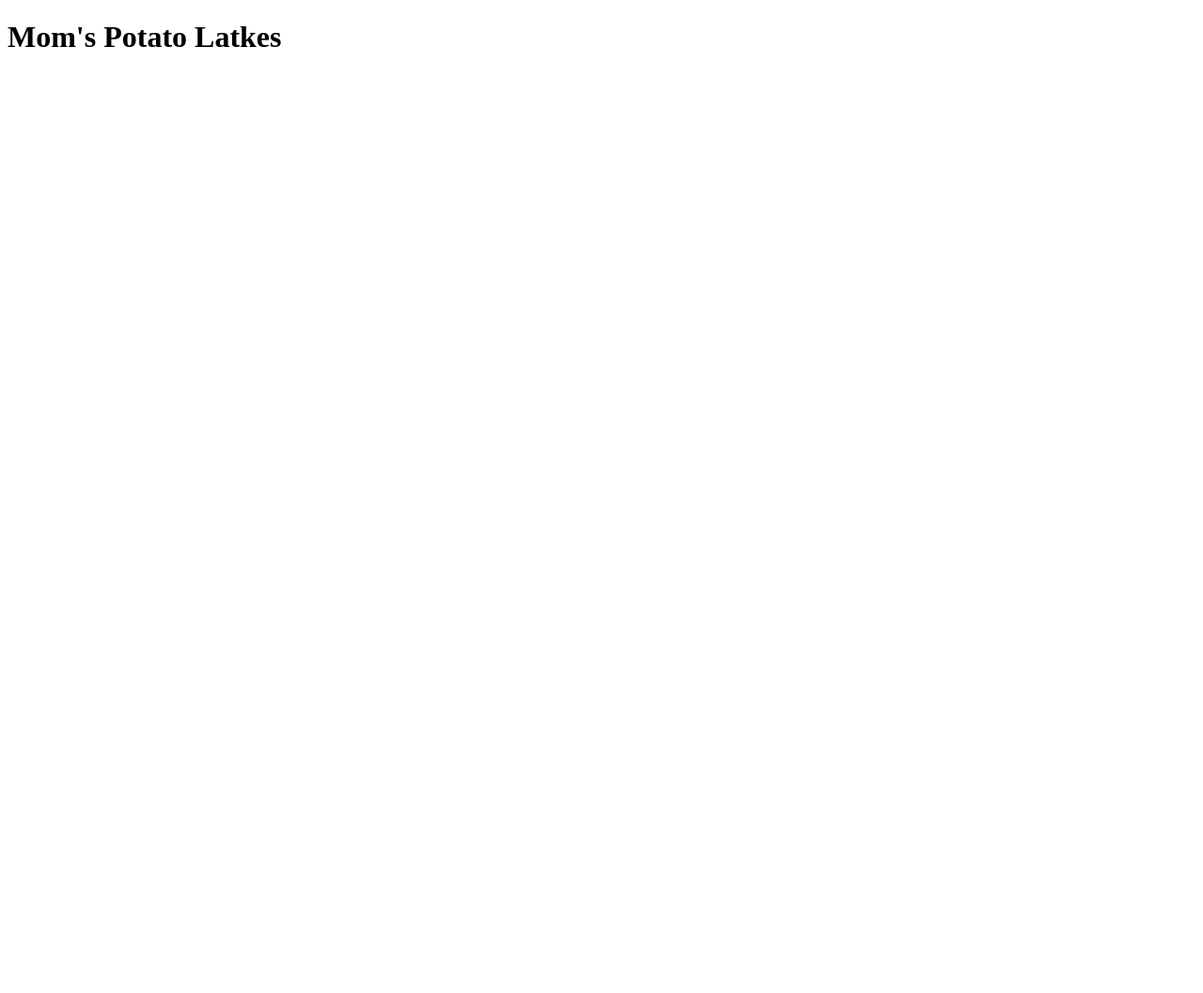
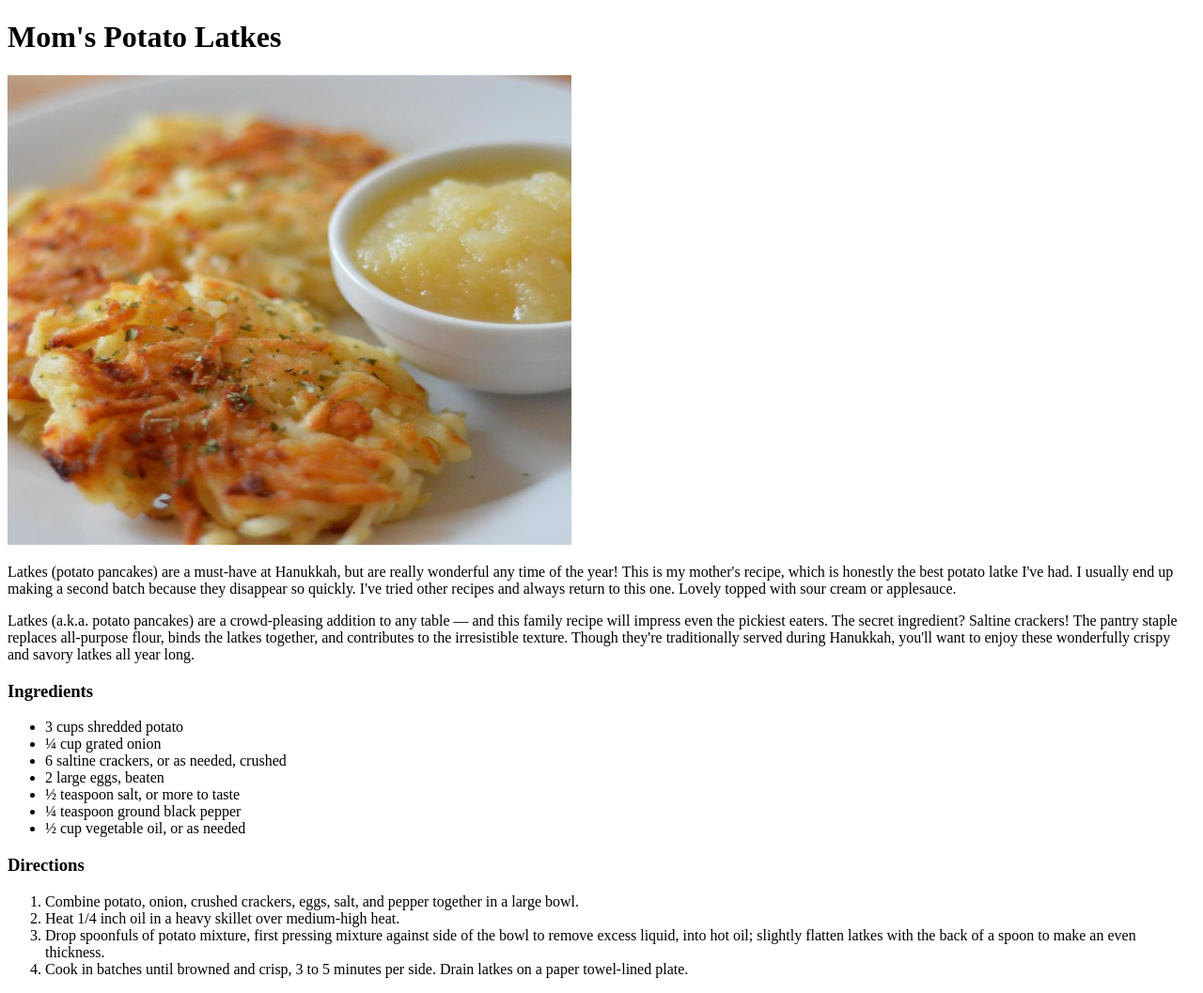
Before and after one commit to petrynka/odin-recipes, a plain HTML site: page recipes/potato_latkes.html in a window 1280 px wide. Shown: the whole page at 94% size. Before the commit the page ends 800 px from the top, so only its background shows below. Drawn offline with Linux system fonts and the light colour scheme.

Commit message:
Adding content to first 2 recipe pages
Adding images, short descriptions,ingredients list and steps list also adding new directory with img

```diff
--- a/recipes/potato_latkes.html
+++ b/recipes/potato_latkes.html
@@ -3,9 +3,41 @@
 <head>
     <meta charset="UTF-8">
     <meta name="viewport" content="width=device-width, initial-scale=1.0">
-    <title>Document</title>
+    <title>Mom's Potato Latkes</title>
 </head>
 <body>
     <h1>Mom's Potato Latkes</h1>
+    <img src="./img/potato_latkes.jpg" alt="Potato Latkes Picture" height="500px" width="600px">
+    <p>Latkes (potato pancakes) are a must-have at Hanukkah, but are really wonderful any time of the year!
+         This is my mother's recipe, which is honestly the best potato latke I've had. I usually end up
+         making a second batch because they disappear so quickly. I've tried other recipes and always
+         return to this one. Lovely topped with sour cream or applesauce.</p>
+    <p>Latkes (a.k.a. potato pancakes) are a crowd-pleasing addition to any table — and this family recipe
+        will impress even the pickiest eaters. The secret ingredient? Saltine crackers! The pantry staple
+        replaces all-purpose flour, binds the latkes together, and contributes to the irresistible texture.
+        Though they're traditionally served during Hanukkah, you'll want to enjoy these wonderfully crispy
+        and savory latkes all year long.</p>
+    <h3>Ingredients</h3>
+    <ul>
+        <li>3 cups shredded potato</li>
+        <li>¼ cup grated onion</li>
+        <li>6 saltine crackers, or as needed, crushed</li>
+        <li>2 large eggs, beaten</li>
+        <li>½ teaspoon salt, or more to taste</li>
+        <li>¼ teaspoon ground black pepper</li>
+        <li>½ cup vegetable oil, or as needed</li>
+    </ul>
+    <h3>Directions</h3>
+    <ol>
+        <li>Combine potato, onion, crushed crackers, eggs, salt, and pepper together in a large bowl.</li>
+        <li>Heat 1/4 inch oil in a heavy skillet over medium-high heat.</li>
+        <li>Drop spoonfuls of potato mixture, first pressing mixture against side of the bowl to remove
+            excess liquid, into hot oil; slightly flatten latkes with the back of a spoon to make an even
+            thickness.</li>
+        <li>Cook in batches until browned and crisp, 3 to 5 minutes per side. Drain latkes on a paper
+             towel-lined plate.</li>
+    </ol>
+
+
 </body>
 </html>
```
Also changed, not shown: recipes/lasagna.html (+32 -1 lines), recipes/img/lasagna.jpg (added), recipes/img/potato_latkes.jpg (added).
